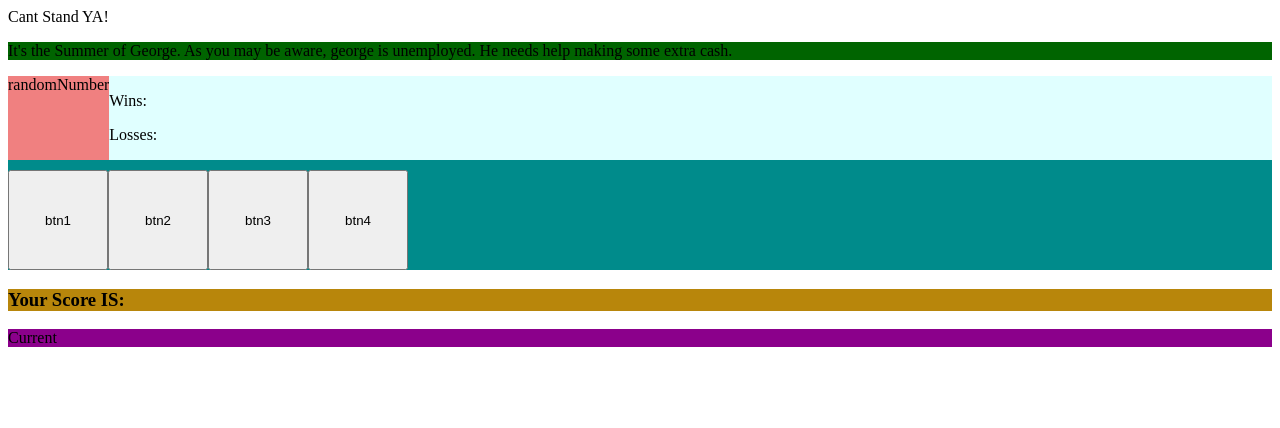
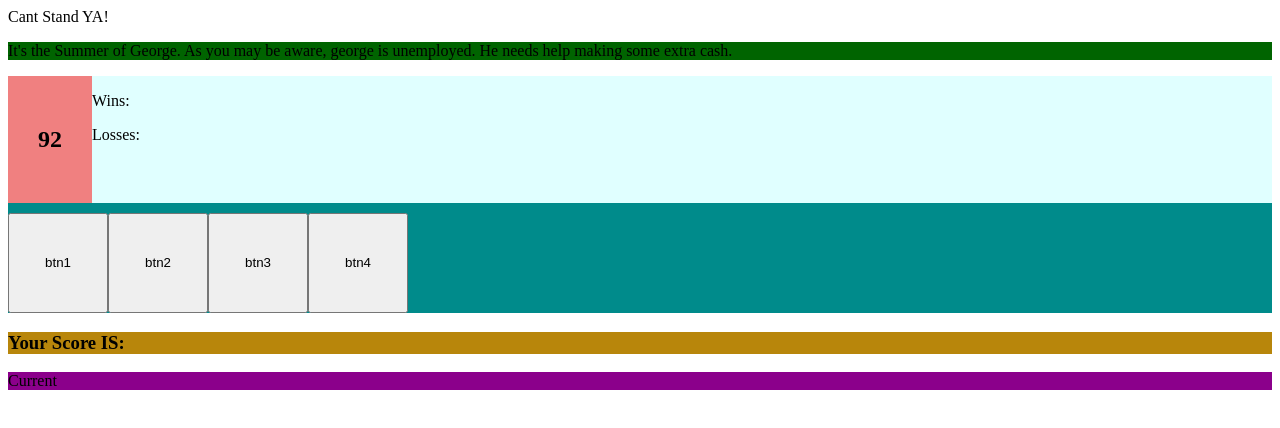
Before and after one commit to somemothersson/unit-4-game, a plain HTML site: page index.html in a window 1280 px wide. Drawn offline with nearby package versions, Linux system fonts and the light colour scheme.

Commit message:
new changes

```diff
--- a/assets/css/style.css
+++ b/assets/css/style.css
@@ -48,8 +48,9 @@ header {
 .inst {
     background-color: darkgreen;
 }
-.random {
+.ran {
     background-color: lightcoral;
+    padding: 30px;
 }
 .winloss {
     background-color: lightcyan;
--- a/assets/javascript/game.js
+++ b/assets/javascript/game.js
@@ -70,7 +70,7 @@ $(document).ready(function () {
 function genNum() {
     let randGen = Math.ceil(Math.random() * 120 + 19);
     randomNumber = randGen;
-    $(".random").html("randomNumber");
+    $(".random").html(randomNumber);
     while(values.length < 4){
         let tileGen = Math.floor(Math.random() * 12) + 1;
         if(values.indexOf(tileGen) === -1) values.push(tileGen);
--- a/index.html
+++ b/index.html
@@ -17,7 +17,7 @@
             <p></p>
         </div>
         <div class="row-3">
-        <div class = "random">GOAL: </div>
+        <div class = "ran"><h2 class ="random"></h2></div>
         <div class = "winloss">
             <p>Wins: <span class="wins"></span> </p>
             <p >Losses: <span class="losses"></span> </p>
```
